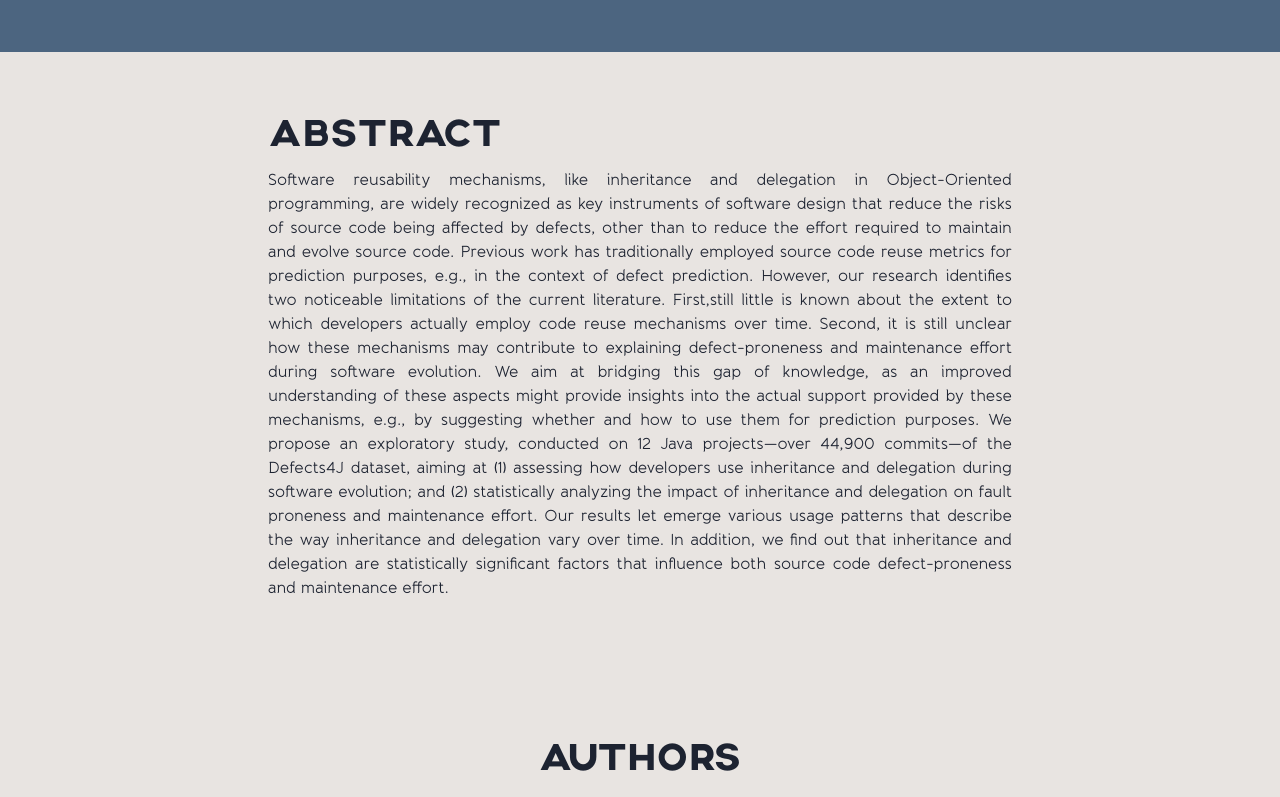
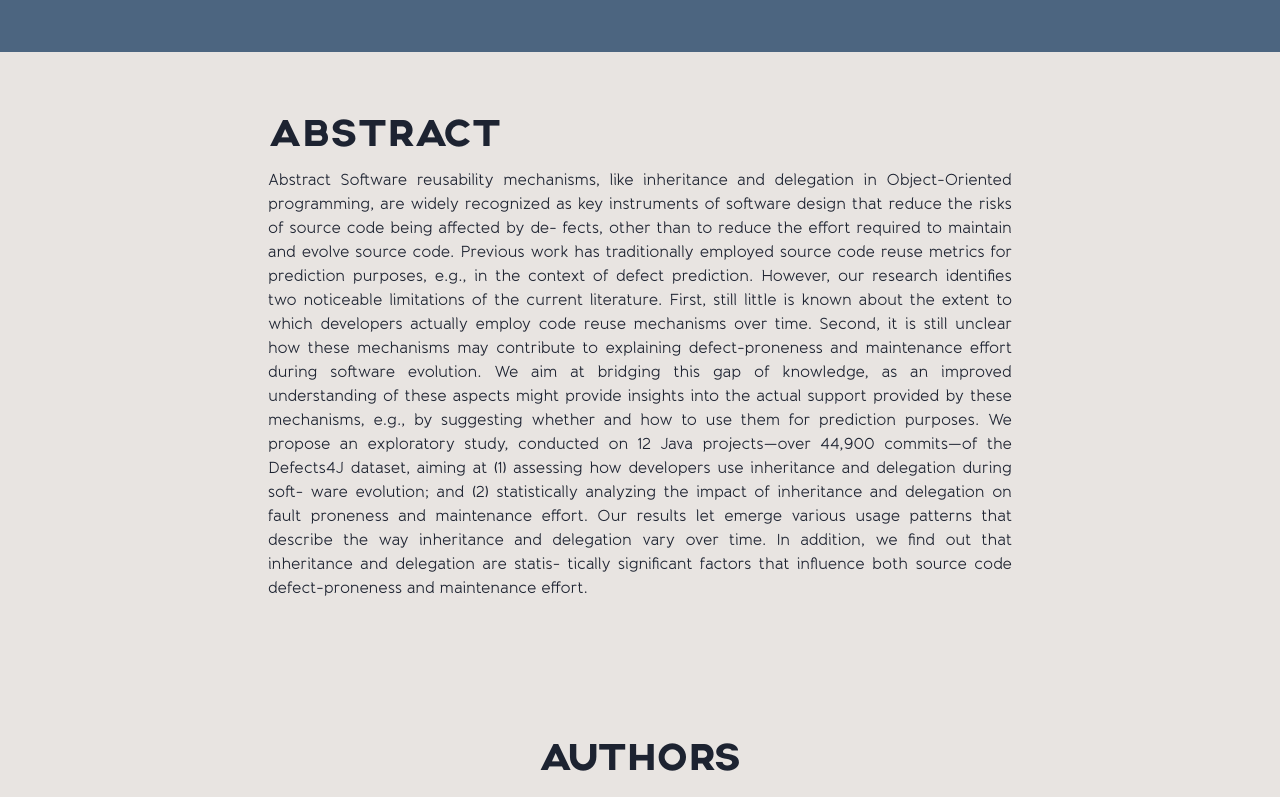
Before and after one commit to giammariagiordano/On_the_Adoption_and_Effects_of_Source_Code_Reuse_on_Defect_Proneness_and_Maintenance_Effort, a plain HTML site: page index.html in a window 1280 px wide. Shown: the part 669-1466 px from the top of the page. Drawn offline with Linux system fonts and the light colour scheme; no server answers.

Commit message:
Update index.html
Abstract updated

```diff
--- a/index.html
+++ b/index.html
@@ -124,18 +124,27 @@
             <div class="content">
               <h1>Abstract</h1>
               <p  style="text-align:justify;">
-                Software reusability mechanisms, like inheritance and delegation in Object-Oriented programming,
-                 are widely recognized as key instruments of software design that reduce the risks of source code being affected by defects,
-                 other than to reduce the effort required to maintain and evolve source code. Previous work has traditionally employed source code reuse metrics
-                 for prediction purposes, e.g., in the context of defect prediction. However, our
-research identifies two noticeable limitations of the current literature. First,still little is known about the extent to which developers actually employ
-code reuse mechanisms over time. Second, it is still unclear how these mechanisms
-may contribute to explaining defect-proneness and maintenance effort during software evolution. We aim at bridging this gap of knowledge,
- as an improved understanding of these aspects might provide insights into the actual support
-provided by these mechanisms, e.g., by suggesting whether and how to use them for prediction purposes. We propose an exploratory study,
-conducted on 12 Java projects—over 44,900 commits—of the Defects4J dataset, aiming at (1) assessing how developers use inheritance and delegation during software evolution; and (2) statistically analyzing the impact of inheritance and
-delegation on fault proneness and maintenance effort. Our results let emerge various usage patterns that describe the way inheritance and delegation vary
-over time. In addition, we find out that inheritance and delegation are statistically significant factors that influence both source code defect-proneness and
+               Abstract Software reusability mechanisms, like inheritance and delegation
+in Object-Oriented programming, are widely recognized as key instruments
+of software design that reduce the risks of source code being affected by de-
+fects, other than to reduce the effort required to maintain and evolve source
+code. Previous work has traditionally employed source code reuse metrics for
+prediction purposes, e.g., in the context of defect prediction. However, our
+research identifies two noticeable limitations of the current literature. First,
+still little is known about the extent to which developers actually employ code
+reuse mechanisms over time. Second, it is still unclear how these mechanisms
+may contribute to explaining defect-proneness and maintenance effort during
+software evolution. We aim at bridging this gap of knowledge, as an improved
+understanding of these aspects might provide insights into the actual support
+provided by these mechanisms, e.g., by suggesting whether and how to use
+them for prediction purposes. We propose an exploratory study, conducted on
+12 Java projects—over 44,900 commits—of the Defects4J dataset, aiming
+at (1) assessing how developers use inheritance and delegation during soft-
+ware evolution; and (2) statistically analyzing the impact of inheritance and
+delegation on fault proneness and maintenance effort. Our results let emerge
+various usage patterns that describe the way inheritance and delegation vary
+over time. In addition, we find out that inheritance and delegation are statis-
+tically significant factors that influence both source code defect-proneness and
 maintenance effort.
               </p>
             </div>
```
